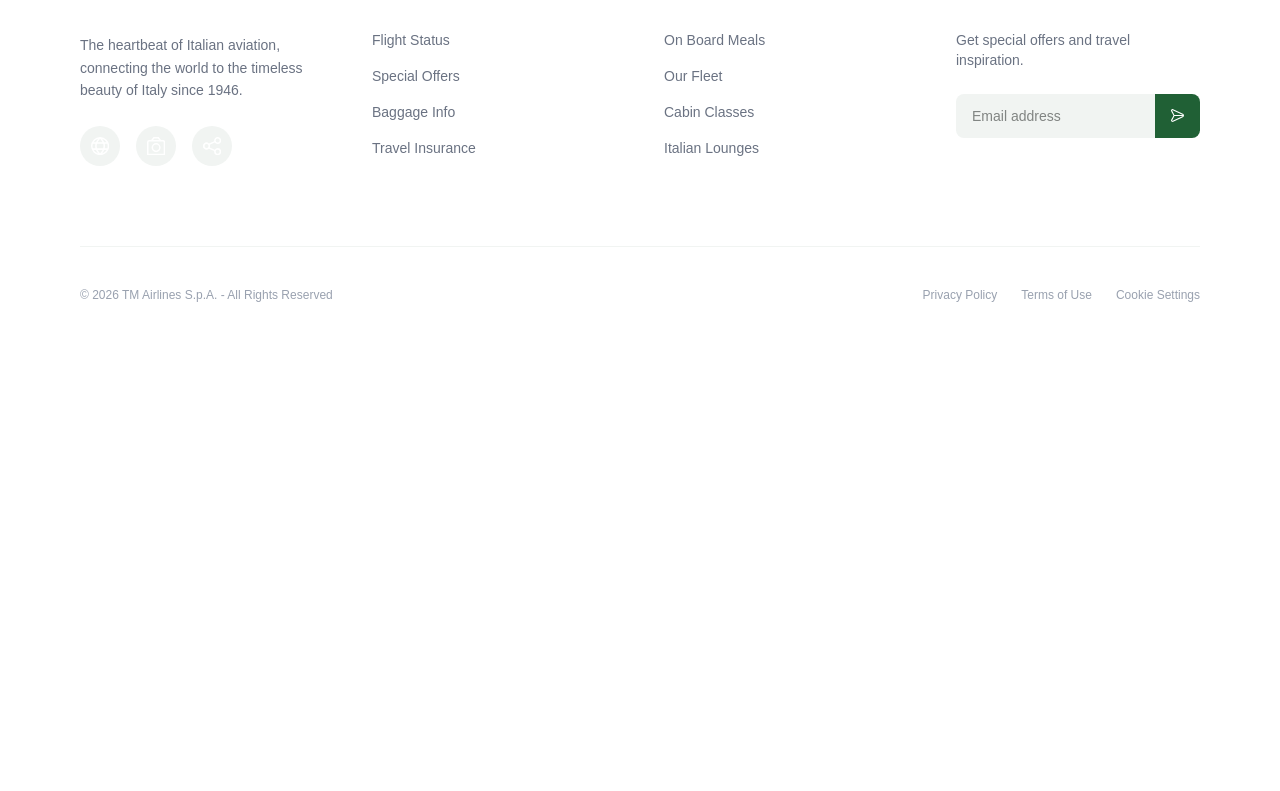
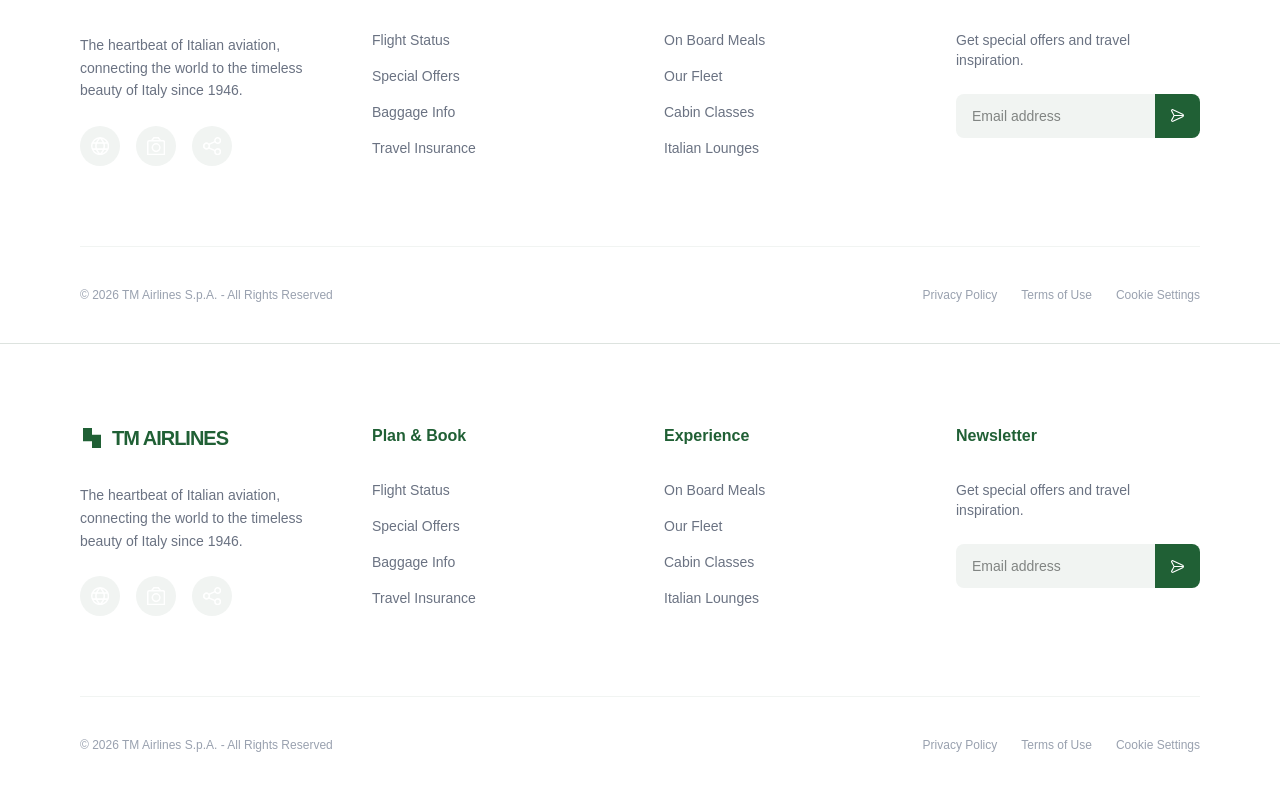
Before and after one commit to TizianoMontenegro/TM-Airlines-Frontend, a React (Vite) app: page / in a window 1280 px wide. Shown: the part 2156-2947 px from the top of the page. Before the commit the page ends 2499 px from the top, so only its background shows below. Built offline with nearby package versions, Linux system fonts and the light colour scheme.

Commit message:
Add Footer component to the root route for consistent layout across pages

```diff
--- a/src/routes/__root.tsx
+++ b/src/routes/__root.tsx
@@ -1,9 +1,8 @@
 import { TanStackDevtools } from '@tanstack/react-devtools'
 import { createRootRoute, Outlet } from '@tanstack/react-router'
 import { TanStackRouterDevtoolsPanel } from '@tanstack/react-router-devtools'
-
+import { Footer } from '@/components/Footer'
 import Header from '../components/Header'
-
 import appCss from '../styles.css?url'
 
 export const Route = createRootRoute({
@@ -26,6 +25,7 @@ export const Route = createRootRoute({
           },
         ]}
       />
+      <Footer />
     </div>
   ),
 })
```
